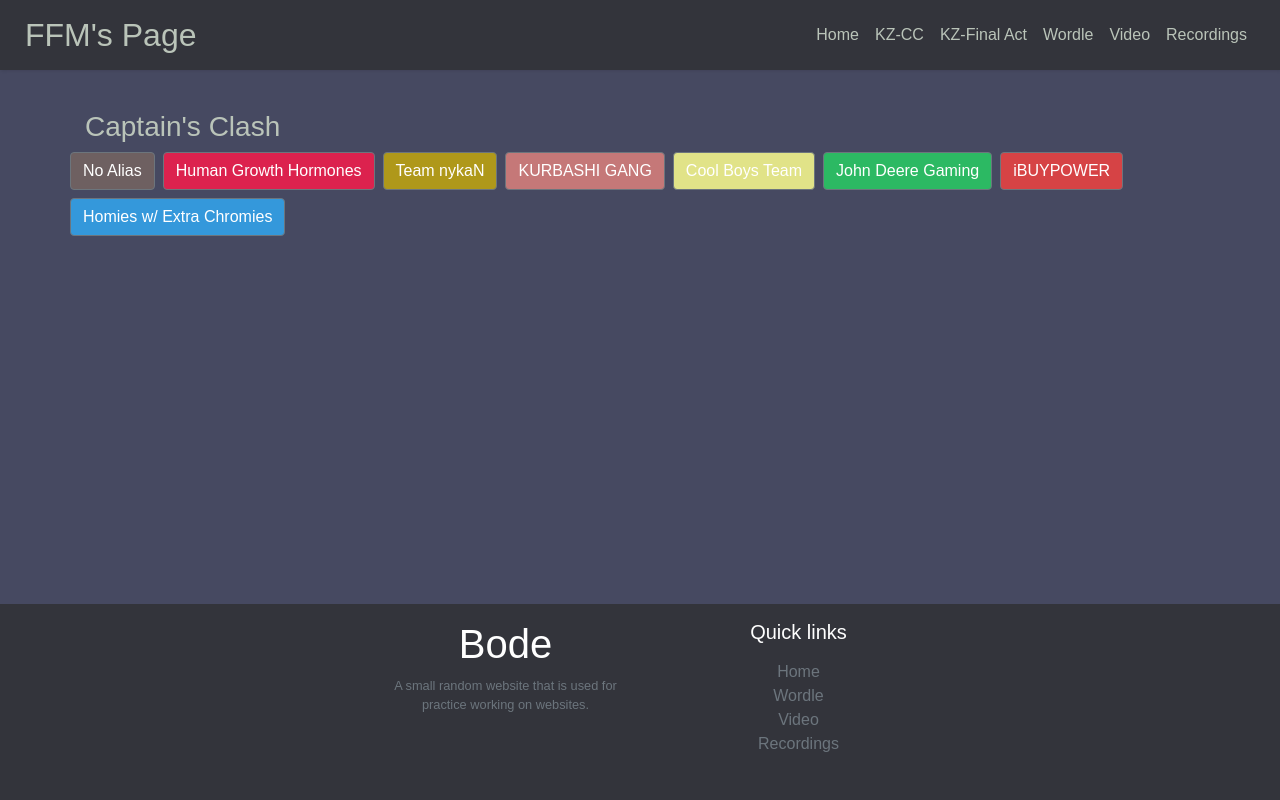
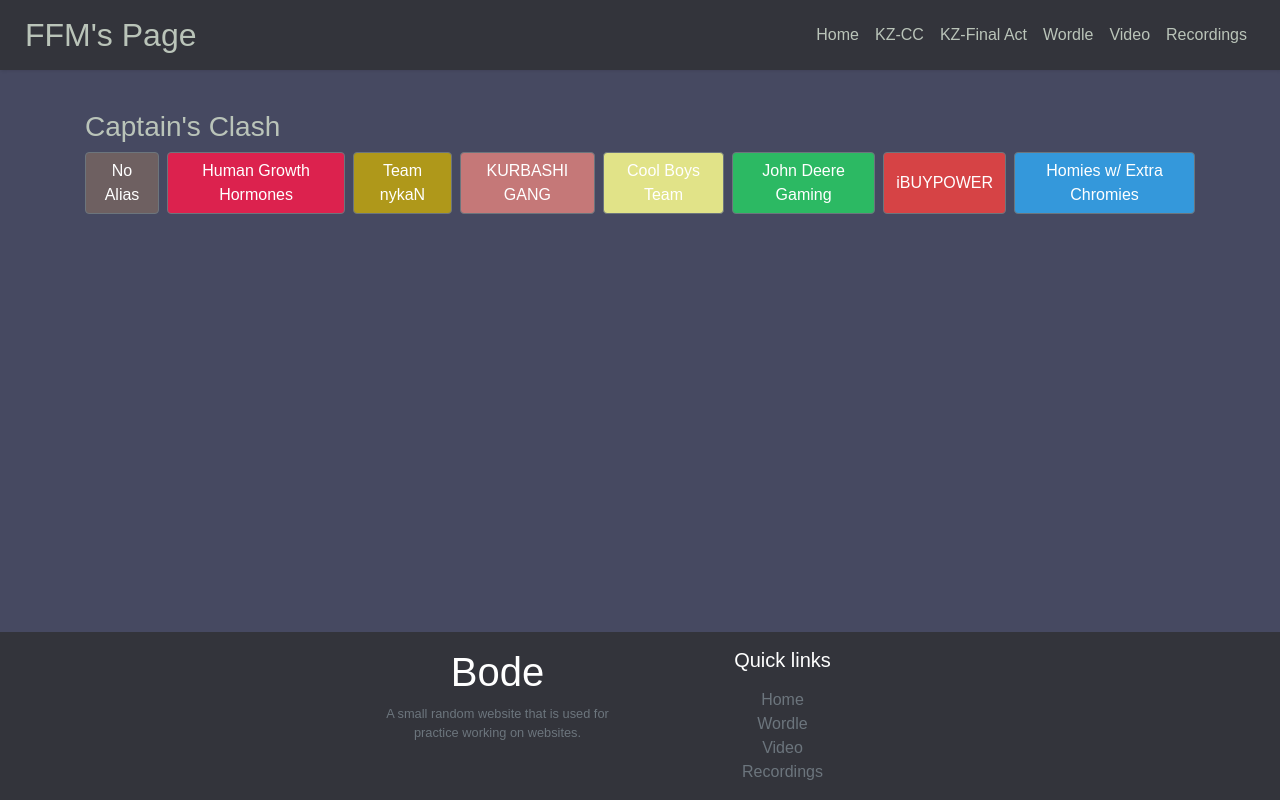
Before and after one commit to bodechristian/bodechristian.github.io, a React (Create React App) app: page /kzCC in a window 1280 px wide. Built offline with nearby package versions, Linux system fonts and the light colour scheme; the HTML template or start-up script is replaced by a standard one.

Commit message:
fixed a css double naming (row)

```diff
--- a/src/App.css
+++ b/src/App.css
@@ -142,7 +142,7 @@ a:hover {
   margin-bottom: 20px;
 }
 
-.row {
+.row-teambuttons {
   display: flex;
   gap: 8px;
   margin-bottom: 20px;
@@ -182,6 +182,8 @@ Table
   width: 70vw;
   position: relative;
   left: calc(-35vw + 50%);
+  display: flex;
+  flex-wrap: wrap;
 }
 
 .table_container {
--- a/src/App.scss
+++ b/src/App.scss
@@ -134,7 +134,7 @@ a {
   margin-bottom: 20px;
 }
 
-.row {
+.row-teambuttons {
   display: flex;
   gap: 8px;
   margin-bottom: 20px;
--- a/src/pages/KZCC.jsx
+++ b/src/pages/KZCC.jsx
@@ -157,7 +157,7 @@ const KZTourney = () => {
     return (
         <div>
             <h3>Captain's Clash</h3>
-            <div className="row">
+            <div className="row-teambuttons">
                 {Object.keys(teams).map((team, i) => {
                     return <button className='btn-secondary btn' onClick={() => addTeam(team)} key={i}
                                     style={{backgroundColor: teamColorsMapping[team]}}>
```
Also changed, not shown: 1 other file (tests, documents, lock files or other folders).
